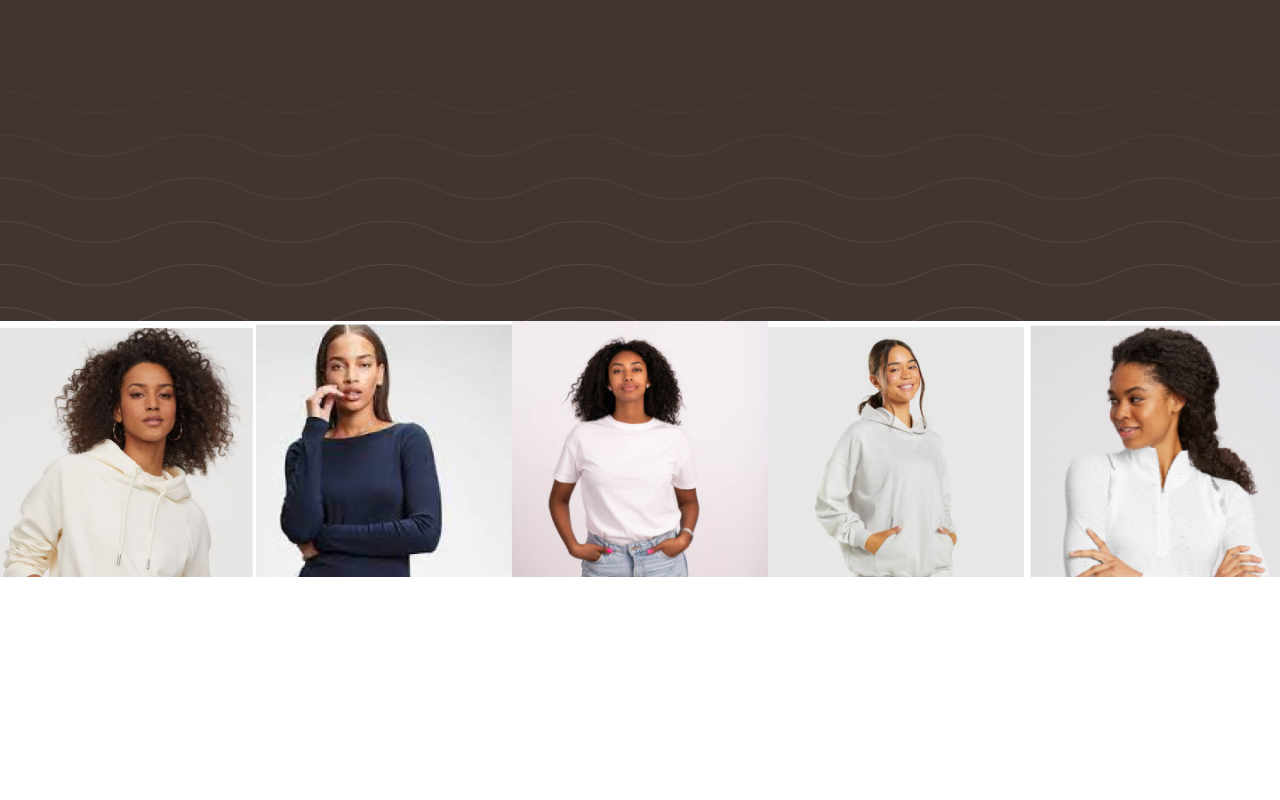
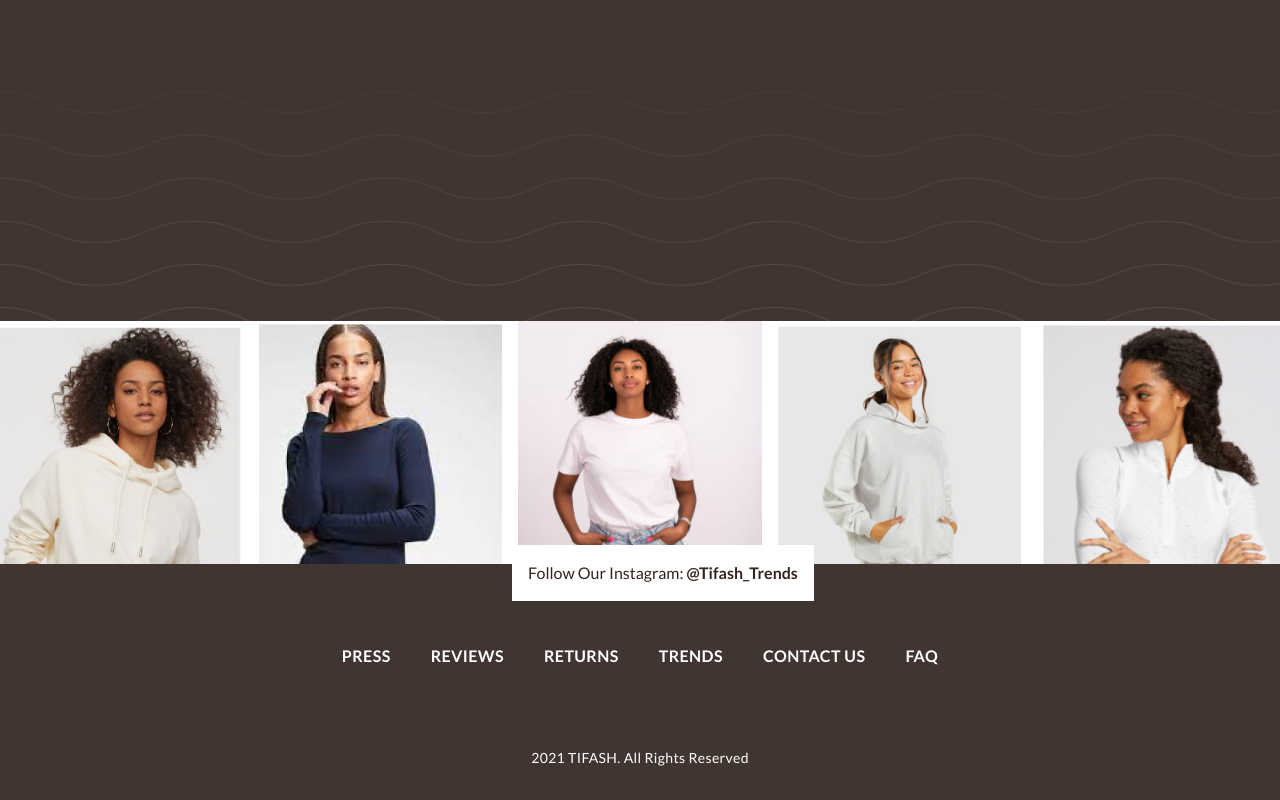
Before and after one commit to Osaode/tifash-fashion-landing-page, a website: page public/index.html in a window 1280 px wide. Shown: the part 5184-5984 px from the top of the page. Before the commit the page ends 5761 px from the top, so only its background shows below. Drawn offline with Linux system fonts and the light colour scheme; a web font is replaced by a local one.

Commit message:
sixth commit

```diff
--- a/public/index.html
+++ b/public/index.html
@@ -343,9 +343,10 @@
             </div>
             <!-- slideshow reviews -->
         </main>
+
         <footer>
-            <div>
-                <div class="grid grid-cols-5">
+            <div class="relative">
+                <div class="grid grid-cols-5 gap-4">
                     <div class="col-span-1">
                         <img src="./img/1.png" alt="">
                     </div>
@@ -362,7 +363,48 @@
                         <img src="./img/5.png" alt="">
                     </div>
                 </div>
-                <div></div>
+                <div>
+                    <div class="flex bg-footer text-white tracking-wide font-bold text-base gap-10 p-20 justify-center items-center">
+                        <div>
+                            <a href="#">
+                                <span>PRESS</span>
+                            </a>
+                        </div>
+                        <div>
+                            <a href="#">
+                                <span>REVIEWS</span>
+                            </a>
+                        </div>
+                        <div>
+                            <a href="#">
+                                <span>RETURNS</span>
+                            </a>
+                        </div>
+                        <div>
+                            <a href="#">
+                                <span>TRENDS</span>
+                            </a>
+                        </div>
+                        <div>
+                            <a href="#">
+                                <span>CONTACT US</span>
+                            </a>
+                        </div>
+                        <div>
+                            <a href="#">
+                                <span>FAQ</span>
+                            </a>
+                        </div>
+                    </div>
+                    <div class="flex bg-footer text-white text-sm tracking-wide justify-center items-center px-12 pb-8">
+                        <caption>2021 TIFASH. All Rights Reserved</caption>
+                    </div>
+                </div>
+                <div class="absolute px-32 py-8 top-0 left-96 mt-48 flex justify-center">
+                    <div class="bg-white p-4 top-0">
+                        <span>Follow Our Instagram: <strong>@Tifash_Trends</strong></span>
+                    </div>
+                </div>
             </div>
         </footer>
     </div>
```
Also changed, not shown: public/styles.css.
